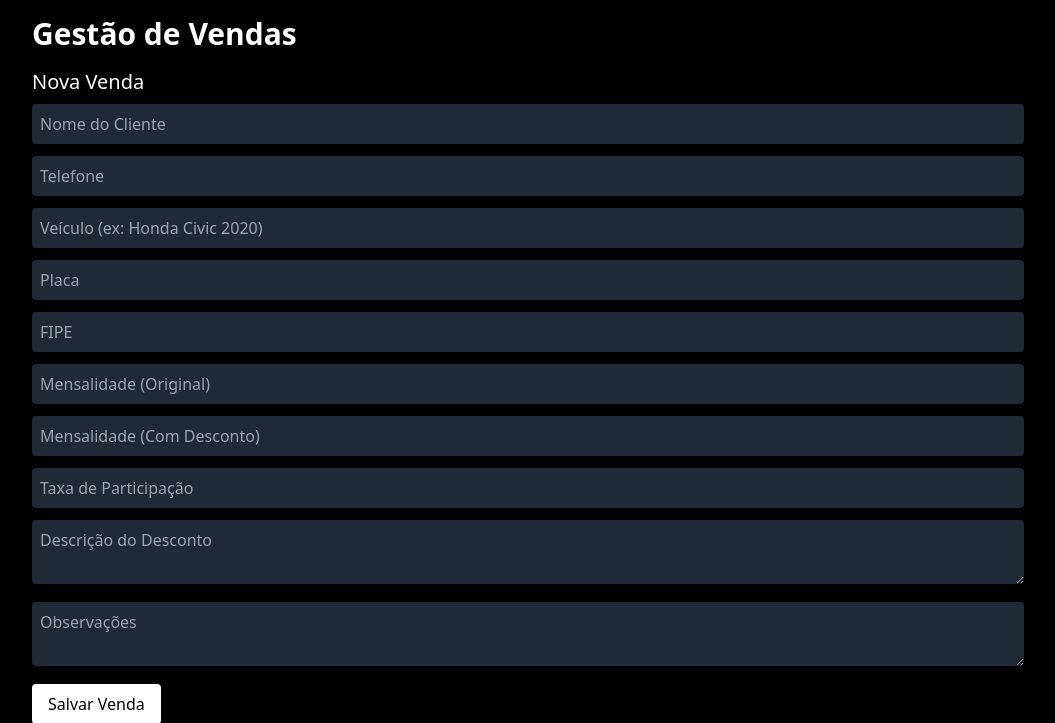
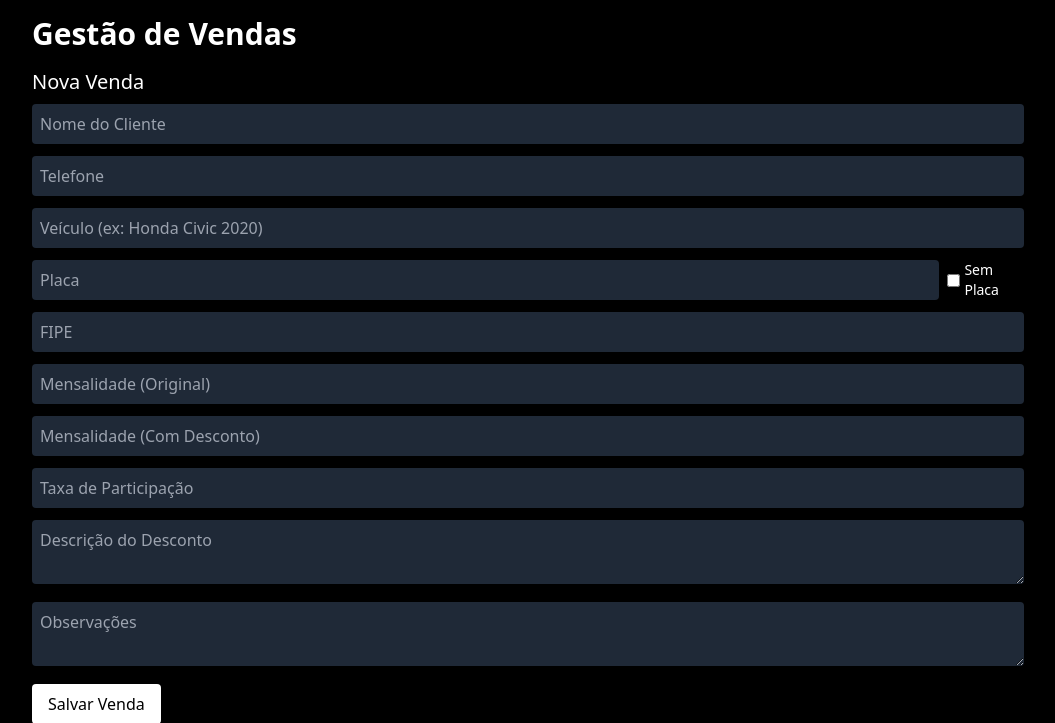
Before and after one commit to aquilajts/gestao_vendas, a Flask app: page / in a window 1280 px wide. Shown: the top 723 px of the page, without its empty margins (112-1167 px from the left). Run offline with Flask 3, Linux system fonts and the light colour scheme; data comes from the database, SQL or seed files in the repository.

Commit message:
Update index.html
Ajustes com base na atualização de hoje do app.py

```diff
--- a/templates/index.html
+++ b/templates/index.html
@@ -12,6 +12,18 @@
     async function salvarVenda() {
       const form = document.getElementById('form');
       const formData = new FormData(form);
+      const telefone = formData.get("telefone");
+      const cliente = formData.get("cliente");
+
+      const response = await fetch('/vendas');
+      const vendas = await response.json();
+
+      const duplicada = vendas.find(v => v.telefone === telefone);
+      if (duplicada) {
+        const confirma = confirm(`Esse número já está cadastrado no Cliente \"${duplicada.cliente}\" Placa \"${duplicada.placa}\". Deseja substituir?`);
+        if (!confirma) return;
+      }
+
       await fetch('/salvar', {
         method: 'POST',
         body: formData
@@ -99,9 +111,14 @@
       <form id="form" onsubmit="event.preventDefault(); salvarVenda();" class="space-y-3">
         <input id="cliente" name="cliente" required class="w-full p-2 bg-gray-800 rounded" placeholder="Nome do Cliente" />
         <input id="telefone" name="telefone" required class="w-full p-2 bg-gray-800 rounded" placeholder="Telefone" />
-        <input id="veiculo" name="veiculo" required class="w-full p-2 bg-gray-800 rounded" placeholder="Veículo (ex: Honda Civic 2020)" />
-        <input id="placa" name="placa" required class="w-full p-2 bg-gray-800 rounded" placeholder="Placa" />
-        <input id="fipe" name="fipe" required class="w-full p-2 bg-gray-800 rounded" placeholder="FIPE" type="number" step="0.01" />
+        <input id="veiculo" name="veiculo" class="w-full p-2 bg-gray-800 rounded" placeholder="Veículo (ex: Honda Civic 2020)" />
+        <div class="flex items-center gap-2">
+          <input id="placa" name="placa" class="w-full p-2 bg-gray-800 rounded" placeholder="Placa" />
+          <label class="text-sm flex items-center gap-1">
+            <input type="checkbox" id="semPlacaCheck" onclick="document.getElementById('placa').disabled = this.checked; if (this.checked) document.getElementById('placa').value = '';"> Sem Placa
+          </label>
+        </div>
+        <input id="fipe" name="fipe" class="w-full p-2 bg-gray-800 rounded" placeholder="FIPE" type="number" step="0.01" />
         <input id="mensalidade" name="mensalidade" class="w-full p-2 bg-gray-800 rounded" placeholder="Mensalidade (Original)" type="number" step="0.01" />
         <input id="desconto" name="desconto" class="w-full p-2 bg-gray-800 rounded" placeholder="Mensalidade (Com Desconto)" type="number" step="0.01" />
         <input id="participacao" name="participacao" class="w-full p-2 bg-gray-800 rounded" placeholder="Taxa de Participação" type="number" step="0.01" />
```
